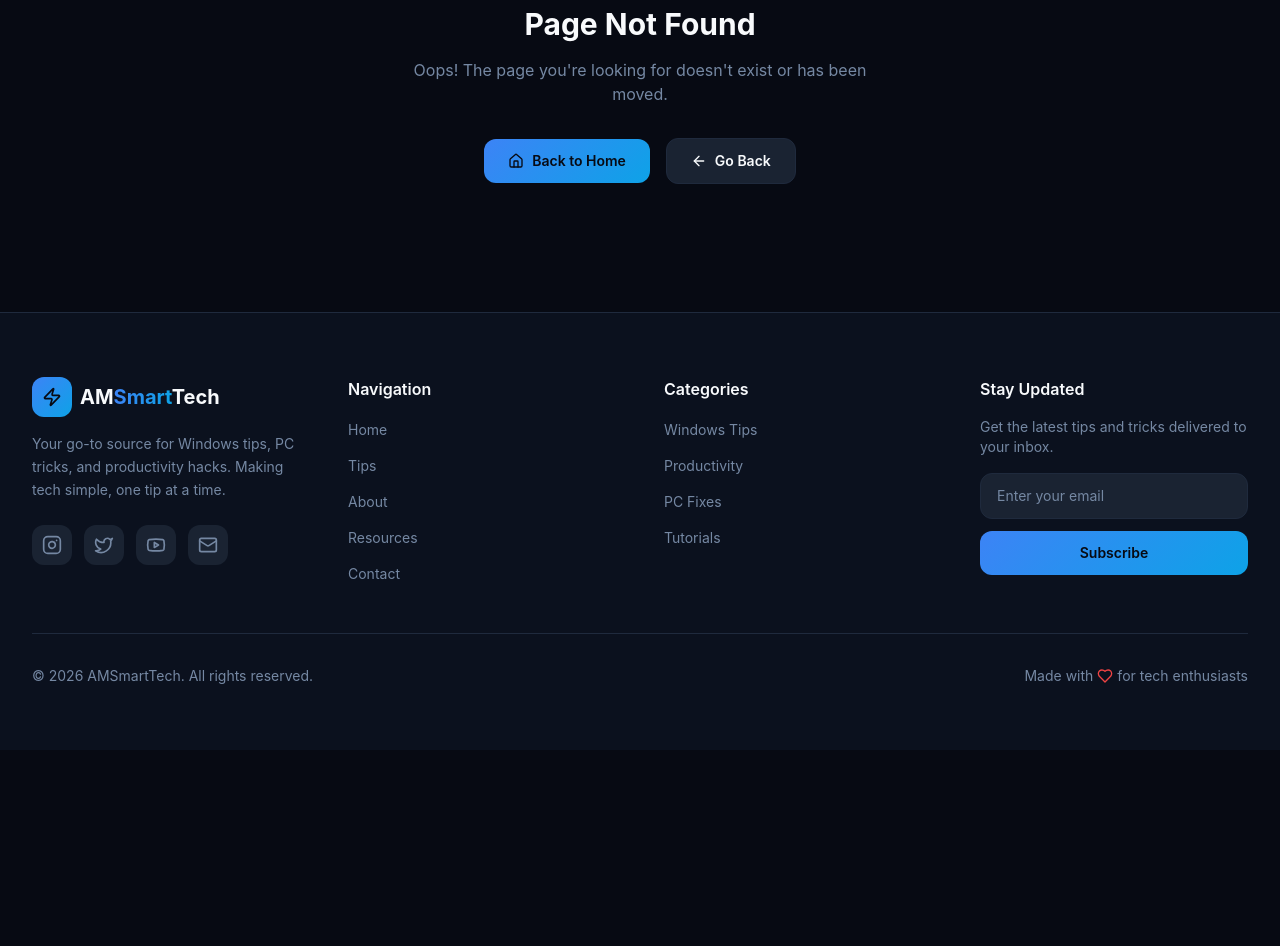
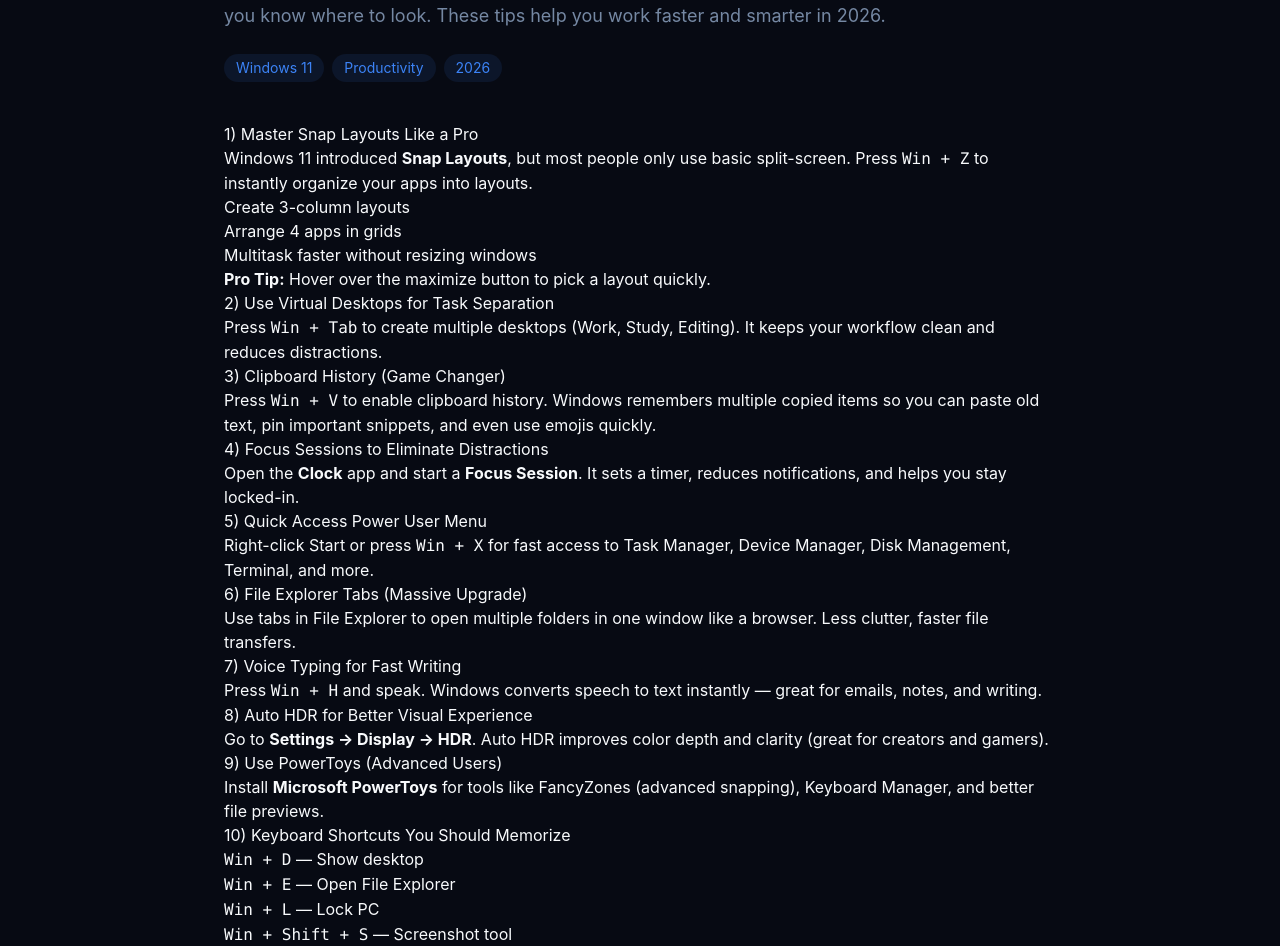
Before and after one commit to amixtech5/amsmarttech, a React (Vite) app: page /windows-11-productivity-hacks-2026 in a window 1280 px wide. Shown: the part 346-1292 px from the top of the page. Before the commit the page ends 1096 px from the top, so only its background shows below. Built offline with nearby package versions, Linux system fonts and the light colour scheme.

Commit message:
Add Windows 11 article page

```diff
--- a/src/App.tsx
+++ b/src/App.tsx
@@ -1,4 +1,5 @@
 
+import Windows11ProductivityHacks from "./pages/Windows11ProductivityHacks";
 import ScrollToTop from "@/components/ScrollToTop";
 import { Toaster } from "@/components/ui/toaster";
 import { Toaster as Sonner } from "@/components/ui/sonner";
@@ -22,6 +23,10 @@ const App = () => (
       <BrowserRouter>
         <ScrollToTop />
         <Routes>
+          <Route
+  path="/windows-11-productivity-hacks-2026"
+  element={<Windows11ProductivityHacks />}
+/>
           <Route path="/" element={<Index />} />
           <Route path="/tips" element={<Tips />} />
           <Route path="/about" element={<About />} />
--- /dev/null
+++ b/src/pages/Windows11ProductivityHacks.tsx
@@ -0,0 +1,107 @@
+import Layout from "@/components/layout/Layout";
+
+const Windows11ProductivityHacks = () => {
+  return (
+    <Layout>
+      <section className="section-padding">
+        <div className="section-container max-w-4xl">
+          <header className="mb-10">
+            <h1 className="text-3xl md:text-5xl font-bold leading-tight">
+              10 Windows 11 Productivity Hacks (2026 Guide)
+            </h1>
+            <p className="text-muted-foreground mt-4 text-lg">
+              Windows 11 is packed with powerful features that can dramatically improve your workflow — if you
+              know where to look. These tips help you work faster and smarter in 2026.
+            </p>
+            <div className="mt-6 flex flex-wrap gap-2 text-sm">
+              <span className="px-3 py-1 rounded-full bg-primary/10 text-primary">Windows 11</span>
+              <span className="px-3 py-1 rounded-full bg-primary/10 text-primary">Productivity</span>
+              <span className="px-3 py-1 rounded-full bg-primary/10 text-primary">2026</span>
+            </div>
+          </header>
+
+          <article className="prose prose-invert max-w-none prose-headings:scroll-mt-24 prose-a:text-primary">
+            <h2>1) Master Snap Layouts Like a Pro</h2>
+            <p>
+              Windows 11 introduced <strong>Snap Layouts</strong>, but most people only use basic split-screen.
+              Press <code>Win + Z</code> to instantly organize your apps into layouts.
+            </p>
+            <ul>
+              <li>Create 3-column layouts</li>
+              <li>Arrange 4 apps in grids</li>
+              <li>Multitask faster without resizing windows</li>
+            </ul>
+            <p>
+              <strong>Pro Tip:</strong> Hover over the maximize button to pick a layout quickly.
+            </p>
+
+            <h2>2) Use Virtual Desktops for Task Separation</h2>
+            <p>
+              Press <code>Win + Tab</code> to create multiple desktops (Work, Study, Editing). It keeps your
+              workflow clean and reduces distractions.
+            </p>
+
+            <h2>3) Clipboard History (Game Changer)</h2>
+            <p>
+              Press <code>Win + V</code> to enable clipboard history. Windows remembers multiple copied items so
+              you can paste old text, pin important snippets, and even use emojis quickly.
+            </p>
+
+            <h2>4) Focus Sessions to Eliminate Distractions</h2>
+            <p>
+              Open the <strong>Clock</strong> app and start a <strong>Focus Session</strong>. It sets a timer,
+              reduces notifications, and helps you stay locked-in.
+            </p>
+
+            <h2>5) Quick Access Power User Menu</h2>
+            <p>
+              Right-click Start or press <code>Win + X</code> for fast access to Task Manager, Device Manager,
+              Disk Management, Terminal, and more.
+            </p>
+
+            <h2>6) File Explorer Tabs (Massive Upgrade)</h2>
+            <p>
+              Use tabs in File Explorer to open multiple folders in one window like a browser. Less clutter,
+              faster file transfers.
+            </p>
+
+            <h2>7) Voice Typing for Fast Writing</h2>
+            <p>
+              Press <code>Win + H</code> and speak. Windows converts speech to text instantly — great for emails,
+              notes, and writing.
+            </p>
+
+            <h2>8) Auto HDR for Better Visual Experience</h2>
+            <p>
+              Go to <strong>Settings → Display → HDR</strong>. Auto HDR improves color depth and clarity (great
+              for creators and gamers).
+            </p>
+
+            <h2>9) Use PowerToys (Advanced Users)</h2>
+            <p>
+              Install <strong>Microsoft PowerToys</strong> for tools like FancyZones (advanced snapping),
+              Keyboard Manager, and better file previews.
+            </p>
+
+            <h2>10) Keyboard Shortcuts You Should Memorize</h2>
+            <ul>
+              <li><code>Win + D</code> — Show desktop</li>
+              <li><code>Win + E</code> — Open File Explorer</li>
+              <li><code>Win + L</code> — Lock PC</li>
+              <li><code>Win + Shift + S</code> — Screenshot tool</li>
+              <li><code>Alt + Tab</code> — Switch apps</li>
+            </ul>
+
+            <h2>Final Thoughts</h2>
+            <p>
+              Windows 11 in 2026 is more powerful than ever. If you apply even 3 of these hacks, you’ll notice
+              faster workflow, less distraction, and better multitasking immediately.
+            </p>
+          </article>
+        </div>
+      </section>
+    </Layout>
+  );
+};
+
+export default Windows11ProductivityHacks;
```
